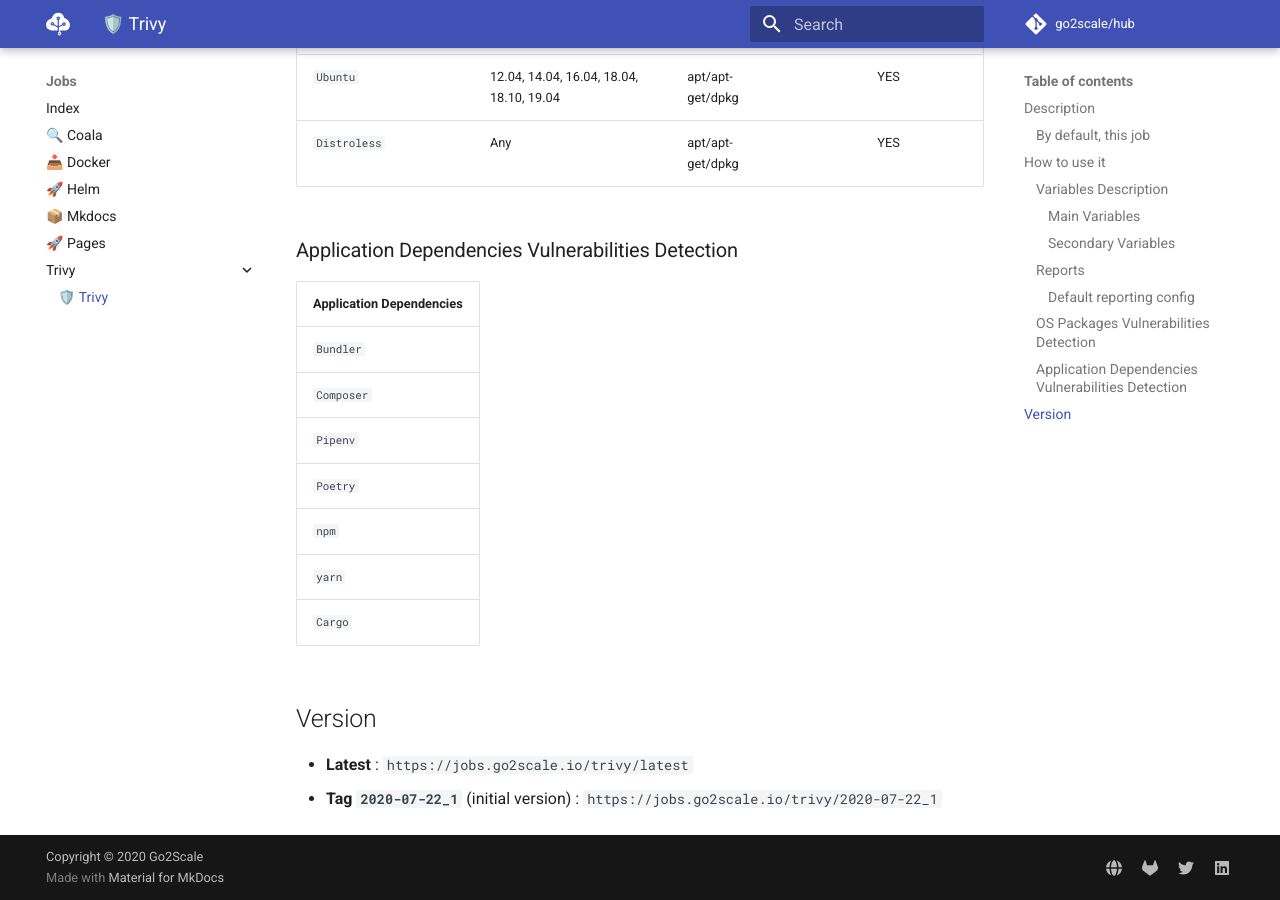
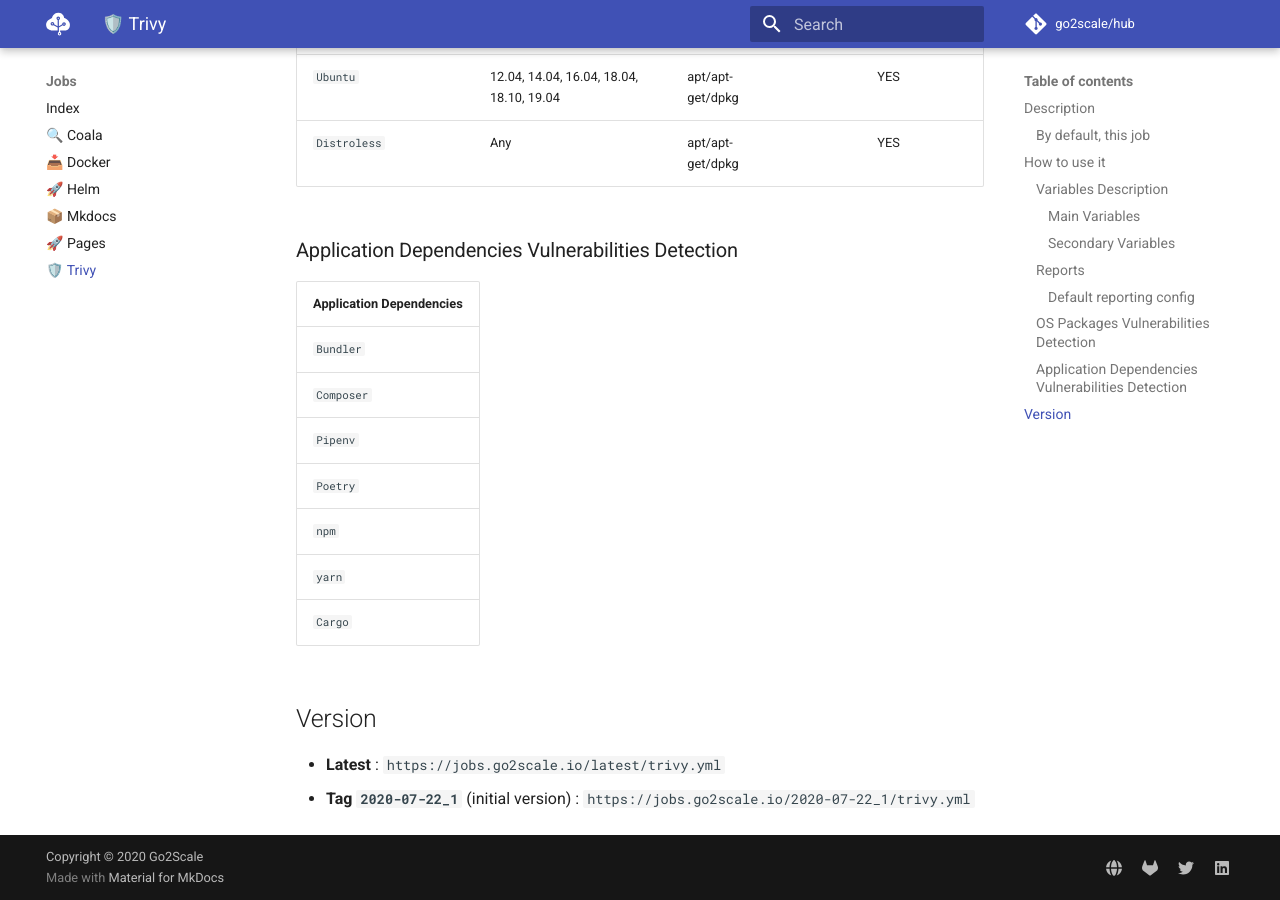
Before and after one commit to r2devops/hub, an MkDocs documentation site: the page built from docs/Jobs/trivy/README.md, in a window 1280 px wide and 900 px high, scrolled down 3426 px. Built offline with MkDocs 1.6.1 and Material for MkDocs 9.7.7, drawn with Linux system fonts in a browser that asks for light colours; comment, search, counter and statistics services are not loaded; some of the changed lines change nothing that is shown; some of the changed text lies outside the part shown.

Commit message:
fix links in trivy readme

````diff
--- a/docs/Jobs/trivy/README.md
+++ b/docs/Jobs/trivy/README.md
@@ -23,7 +23,7 @@
 
     ```yaml
     include:
-      - remote: 'https://jobs.go2scale.io/trivy'
+      - remote: 'https://jobs.go2scale.io/trivy.yml'
     ```
 
 4. Well done, it's finished ! 😀
@@ -116,5 +116,5 @@
 
 ## Version
 
-* **Latest** : `https://jobs.go2scale.io/trivy/latest`
-* **Tag `2020-07-22_1`** (initial version) : `https://jobs.go2scale.io/trivy/2020-07-22_1`
+* **Latest** : `https://jobs.go2scale.io/latest/trivy.yml`
+* **Tag `2020-07-22_1`** (initial version) : `https://jobs.go2scale.io/2020-07-22_1/trivy.yml`
````
Also changed, not shown: docs/Jobs/trivy/.pages (added).
